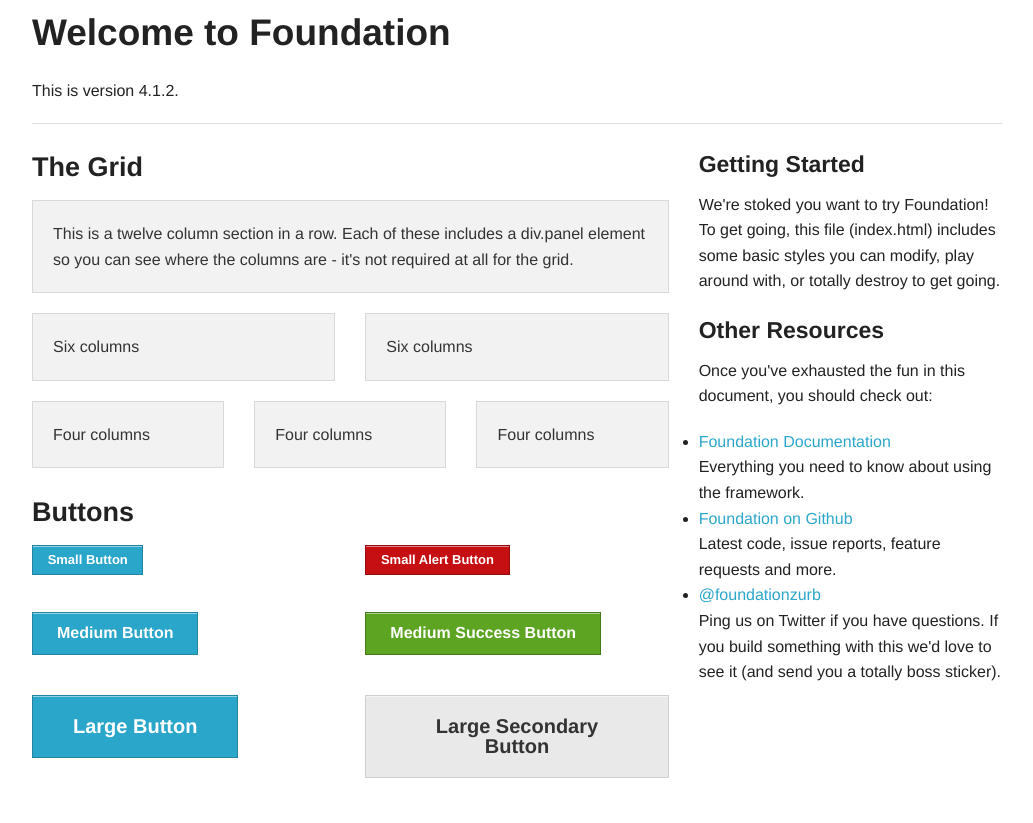
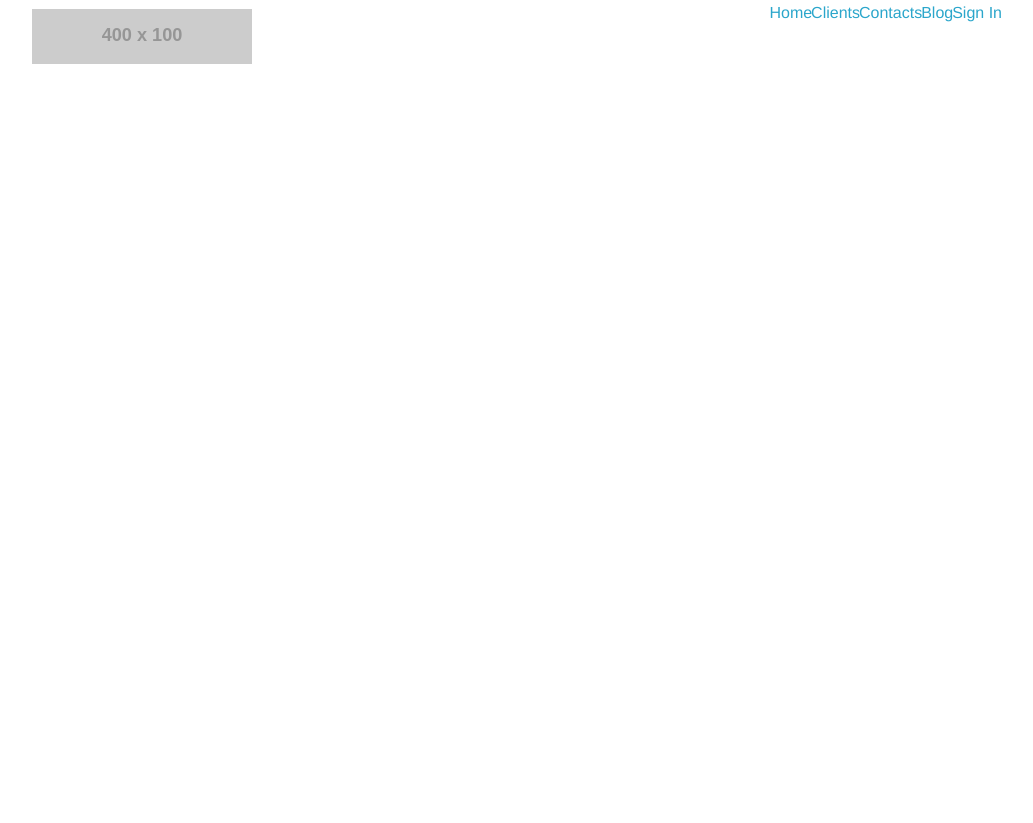
Before and after one commit to stephenhardy/maestrosoftware, a plain HTML site: page index.html in a window 1280 px wide. Shown: the whole page, without its empty margins (123-1156 px from the left). After the commit the page ends 800 px from the top, so only its background shows below. Drawn offline with Linux system fonts and the light colour scheme; placeholder pictures from the web are drawn by us.

Commit message:
index updates

```diff
--- a/index.html
+++ b/index.html
@@ -5,136 +5,40 @@
 
 <head>
 	<meta charset="utf-8" />
-  <meta name="viewport" content="width=device-width" />
-  <title>Foundation 4</title>
+	<meta name="viewport" content="width=device-width" />
+	<title>Maestro Software Limited</title>
+	<link rel="stylesheet" href="stylesheets/normalize.css" />
+	<link rel="stylesheet" href="stylesheets/app.css" />
+	<script src="javascripts/vendor/custom.modernizr.js"></script>
+</head>
 
-  <link rel="stylesheet" href="stylesheets/normalize.css" />
-
-  <link rel="stylesheet" href="stylesheets/app.css" />
-
-
-  <script src="javascripts/vendor/custom.modernizr.js"></script>
-
-</head>
 <body>
-
+	<!--
+		Header and Navigation
+	-->
 	<div class="row">
-		<div class="large-12 columns">
-			<h2>Welcome to Foundation</h2>
-			<p>This is version 4.1.2.</p>
-			<hr />
+		<!-- Logo -->
+		<div class="large-3 columns">
+			<h1><img src="http://placehold.it/400x100&text=Logo" /></h1>
 		</div>
+		<!-- Nav Bar -->
+		<div class="large-9 columns">
+			<ul class="button-group right">
+        		<li><a href="#">Home</a></li>
+        		<li><a href="#">Clients</a></li>
+        		<li><a href="#">Contacts</a></li>
+        		<li><a href="#">Blog</a></li>
+        		<li><a href="#">Sign In</a></li>
+      		</ul>
+    	</div>
 	</div>
 
-	<div class="row">
-		<div class="large-8 columns">
-			<h3>The Grid</h3>
-
-			<!-- Grid Example -->
-			<div class="row">
-				<div class="large-12 columns">
-					<div class="panel">
-						<p>This is a twelve column section in a row. Each of these includes a div.panel element so you can see where the columns are - it's not required at all for the grid.</p>
-					</div>
-				</div>
-			</div>
-			<div class="row">
-				<div class="large-6 columns">
-					<div class="panel">
-						<p>Six columns</p>
-					</div>
-				</div>
-				<div class="large-6 columns">
-					<div class="panel">
-						<p>Six columns</p>
-					</div>
-				</div>
-			</div>
-			<div class="row">
-				<div class="large-4 columns">
-					<div class="panel">
-						<p>Four columns</p>
-					</div>
-				</div>
-				<div class="large-4 columns">
-					<div class="panel">
-						<p>Four columns</p>
-					</div>
-				</div>
-				<div class="large-4 columns">
-					<div class="panel">
-						<p>Four columns</p>
-					</div>
-				</div>
-			</div>
-
-			<h3>Buttons</h3>
-
-      <div class="row">
-        <div class="large-6 columns">
-          <p><a href="#" class="small button">Small Button</a></p>
-          <p><a href="#" class="button">Medium Button</a></p>
-          <p><a href="#" class="large button">Large Button</a></p>
-        </div>
-        <div class="large-6 columns">
-          <p><a href="#" class="small alert button">Small Alert Button</a></p>
-          <p><a href="#" class="success button">Medium Success Button</a></p>
-          <p><a href="#" class="large secondary button">Large Secondary Button</a></p>
-        </div>
-      </div>
+	<!--
+		Footer
+	-->
+	<footer class="row">
+		<div class="large-12 columns">
 		</div>
-
-		<div class="large-4 columns">
-			<h4>Getting Started</h4>
-			<p>We're stoked you want to try Foundation! To get going, this file (index.html) includes some basic styles you can modify, play around with, or totally destroy to get going.</p>
-
-			<h4>Other Resources</h4>
-			<p>Once you've exhausted the fun in this document, you should check out:</p>
-			<ul class="disc">
-				<li><a href="http://foundation.zurb.com/docs">Foundation Documentation</a><br />Everything you need to know about using the framework.</li>
-				<li><a href="http://github.com/zurb/foundation">Foundation on Github</a><br />Latest code, issue reports, feature requests and more.</li>
-				<li><a href="http://twitter.com/foundationzurb">@foundationzurb</a><br />Ping us on Twitter if you have questions. If you build something with this we'd love to see it (and send you a totally boss sticker).</li>
-			</ul>
-		</div>
-	</div>
-
-  <script>
-  document.write('<script src=' +
-  ('__proto__' in {} ? 'javascripts/vendor/zepto' : 'javascripts/vendor/jquery') +
-  '.js><\/script>')
-  </script>
-
-  <script src="javascripts/foundation/foundation.js"></script>
-
-	<script src="javascripts/foundation/foundation.alerts.js"></script>
-
-	<script src="javascripts/foundation/foundation.clearing.js"></script>
-
-	<script src="javascripts/foundation/foundation.cookie.js"></script>
-
-	<script src="javascripts/foundation/foundation.dropdown.js"></script>
-
-	<script src="javascripts/foundation/foundation.forms.js"></script>
-
-	<script src="javascripts/foundation/foundation.joyride.js"></script>
-
-	<script src="javascripts/foundation/foundation.magellan.js"></script>
-
-	<script src="javascripts/foundation/foundation.orbit.js"></script>
-
-	<script src="javascripts/foundation/foundation.placeholder.js"></script>
-
-	<script src="javascripts/foundation/foundation.reveal.js"></script>
-
-	<script src="javascripts/foundation/foundation.section.js"></script>
-
-	<script src="javascripts/foundation/foundation.tooltips.js"></script>
-
-	<script src="javascripts/foundation/foundation.topbar.js"></script>
-
-
-  <script>
-    $(document).foundation();
-  </script>
+	</footer>
 </body>
 </html>
```
